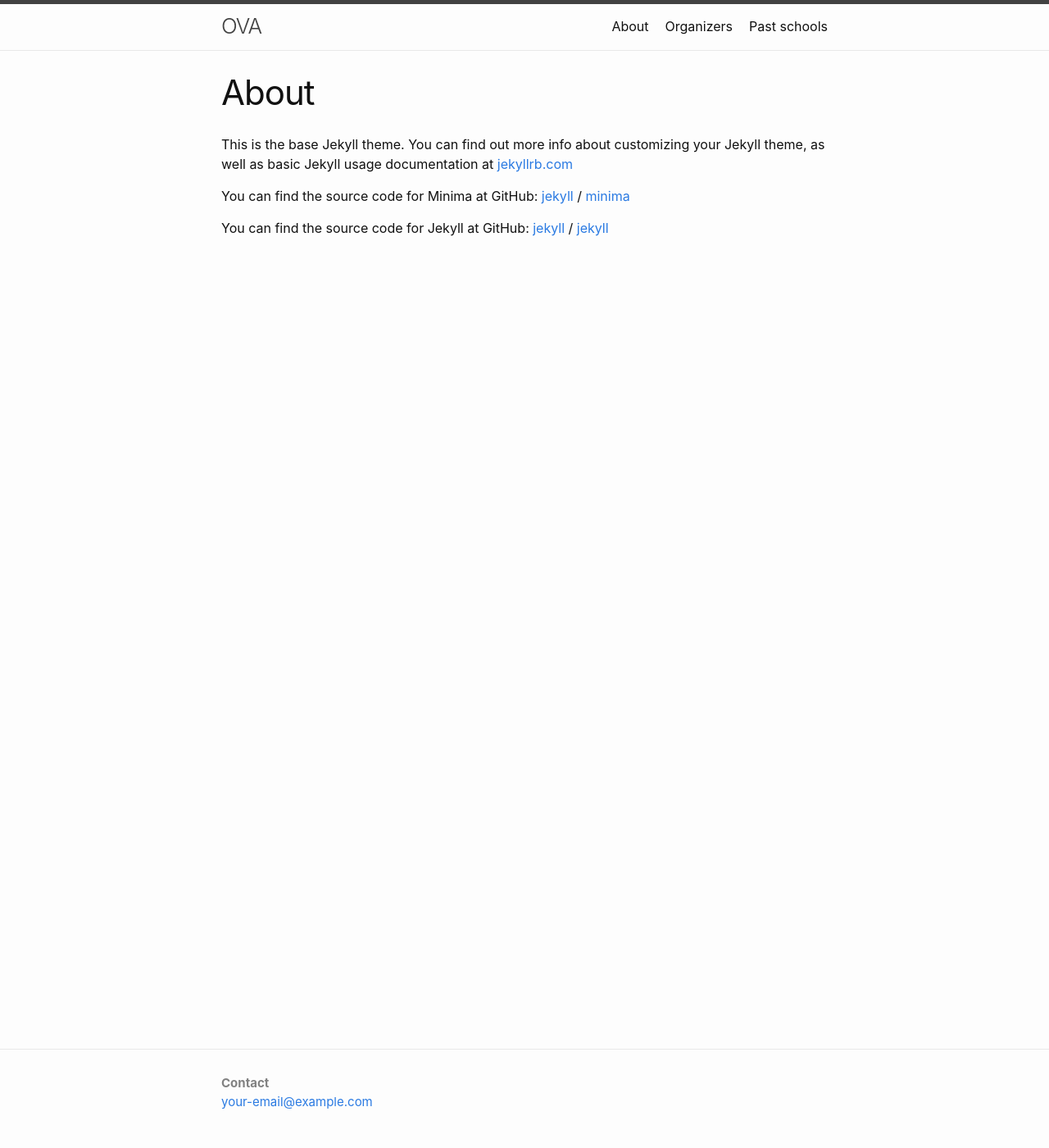
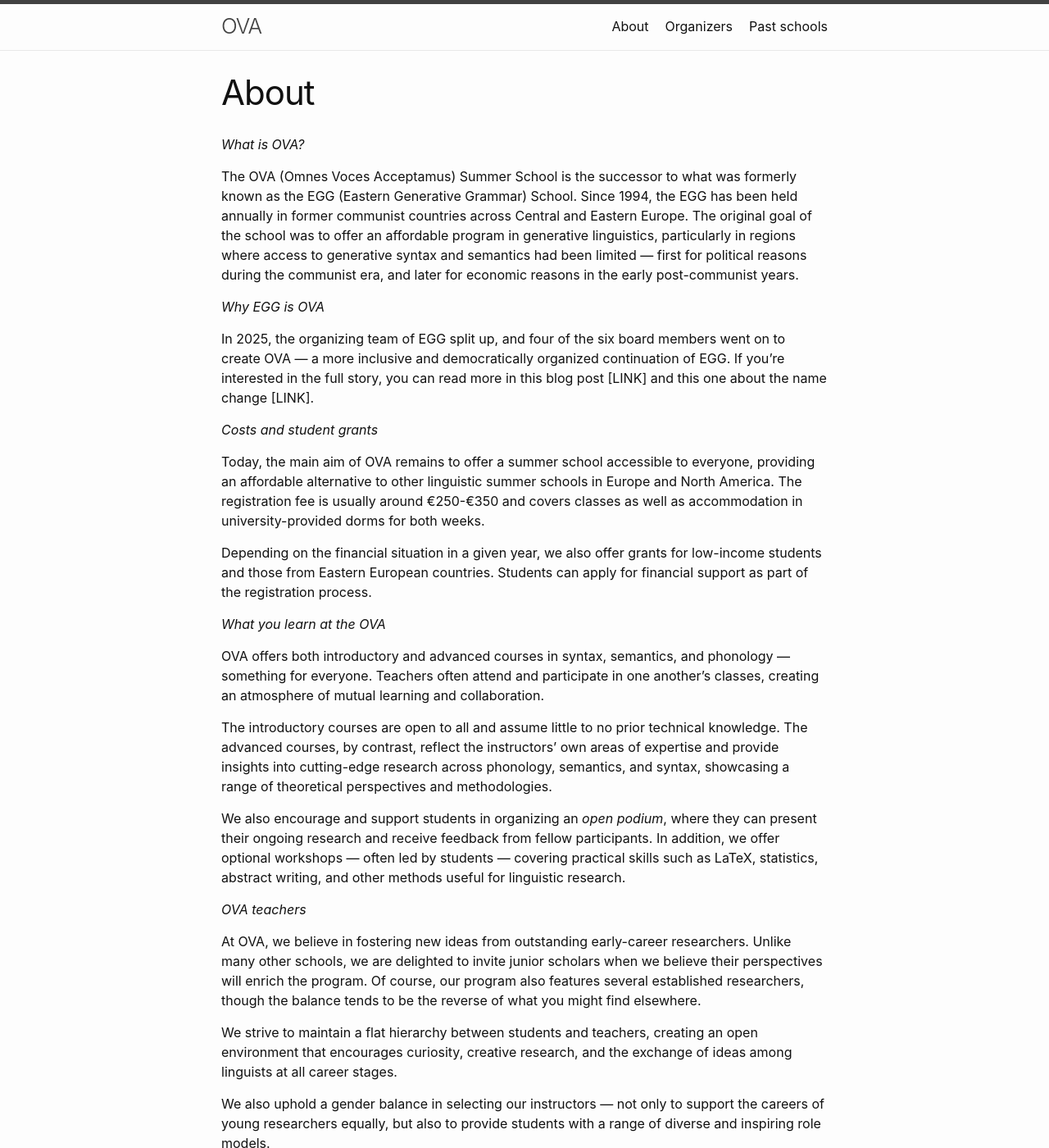
Before and after one commit to ovaschool/ovaschool.github.io, a Jekyll site: the page built from staticpages/about.markdown, in a window 1280 px wide and 1400 px high. Shown: the whole window at 82% size. Built offline with Jekyll 4.4.1, drawn with Linux system fonts in a browser that asks for light colours; some of the changed text lies outside the part shown.

Commit message:
setting up jekyll...

```diff
--- a/staticpages/about.markdown
+++ b/staticpages/about.markdown
@@ -4,15 +4,79 @@ title: About
 permalink: /about/
 ---
 
-This is the base Jekyll theme. You can find out more info about customizing your Jekyll theme, as well as basic Jekyll usage documentation at [jekyllrb.com](https://jekyllrb.com/)
+*What is OVA?*
 
-You can find the source code for Minima at GitHub:
-[jekyll][jekyll-organization] /
-[minima](https://github.com/jekyll/minima)
+The OVA (Omnes Voces Acceptamus) Summer School is the successor to what was
+formerly known as the EGG (Eastern Generative Grammar) School. Since 1994, the
+EGG has been held annually in former communist countries across Central and
+Eastern Europe. The original goal of the school was to offer an affordable
+program in generative linguistics, particularly in regions where access to
+generative syntax and semantics had been limited — first for political reasons
+during the communist era, and later for economic reasons in the early
+post-communist years.
 
-You can find the source code for Jekyll at GitHub:
-[jekyll][jekyll-organization] /
-[jekyll](https://github.com/jekyll/jekyll)
+*Why EGG is OVA*
+
+In 2025, the organizing team of EGG split up, and four of the six board members
+went on to create OVA — a more inclusive and democratically organized
+continuation of EGG. If you’re interested in the full story, you can read more
+in this blog post [LINK] and this one about the name change [LINK].
+
+*Costs and student grants*
+
+Today, the main aim of OVA remains to offer a summer school accessible to
+everyone, providing an affordable alternative to other linguistic summer schools
+in Europe and North America. The registration fee is usually around €250-€350
+and covers classes as well as accommodation in university-provided dorms for
+both weeks.
+
+Depending on the financial situation in a given year, we also offer grants for
+low-income students and those from Eastern European countries.  Students can
+apply for financial support as part of the registration process.
+
+*What you learn at the OVA*
+
+OVA offers both introductory and advanced courses in syntax, semantics, and
+phonology — something for everyone. Teachers often attend and participate in one
+another’s classes, creating an atmosphere of mutual learning and collaboration.
 
 
-[jekyll-organization]: https://github.com/jekyll
+The introductory courses are open to all and assume little to no prior technical
+knowledge. The advanced courses, by contrast, reflect the instructors’ own areas
+of expertise and provide insights into cutting-edge research across phonology,
+semantics, and syntax, showcasing a range of theoretical perspectives and
+methodologies.
+
+We also encourage and support students in organizing an _open podium_, where
+they can present their ongoing research and receive feedback from fellow
+participants. In addition, we offer optional workshops — often led by students —
+covering practical skills such as LaTeX, statistics, abstract writing, and other
+methods useful for linguistic research.
+
+*OVA teachers*
+
+At OVA, we believe in fostering new ideas from outstanding early-career
+researchers. Unlike many other schools, we are delighted to invite junior
+scholars when we believe their perspectives will enrich the program. Of course,
+our program also features several established researchers, though the balance
+tends to be the reverse of what you might find elsewhere.
+
+We strive to maintain a flat hierarchy between students and teachers, creating
+an open environment that encourages curiosity, creative research, and the
+exchange of ideas among linguists at all career stages.
+
+We also uphold a gender balance in selecting our instructors — not only to
+support the careers of young researchers equally, but also to provide students
+with a range of diverse and inspiring role models.
+
+*The OVA mentality*
+
+Much of OVA’s spirit reflects the same mindset that shaped EGG. We aim to keep
+the barrier between students and teachers as low as possible — everyone stays in
+the same dorms, and students, teachers, and organizers often spend time
+together. This informal atmosphere is meant to encourage open interaction and
+discussion.
+
+Just like at EGG, there will be plenty of socializing outside the classroom at
+OVA. To ensure that everyone feels welcome and safe, OVA also has a Code of
+Conduct that applies to all participants.
```
